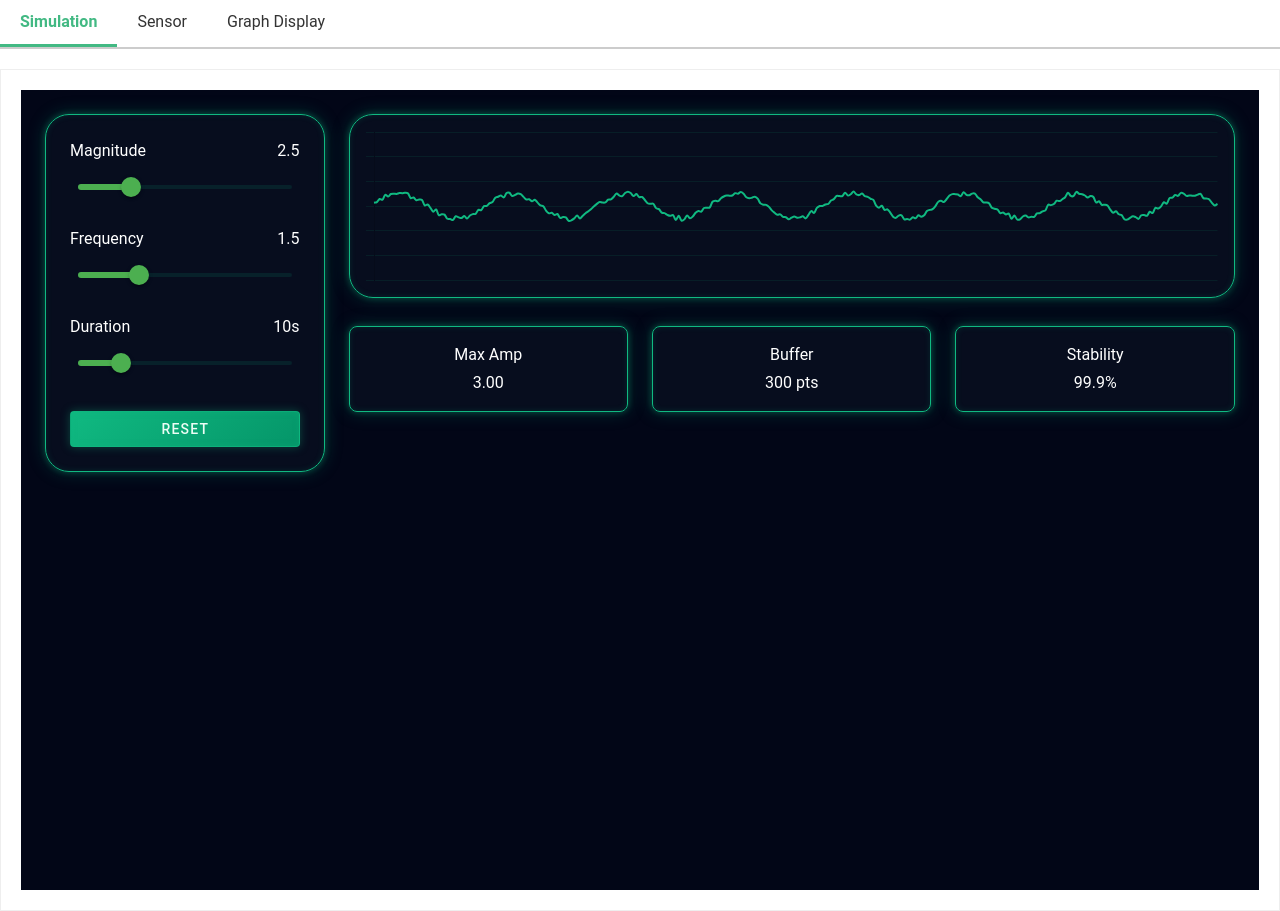
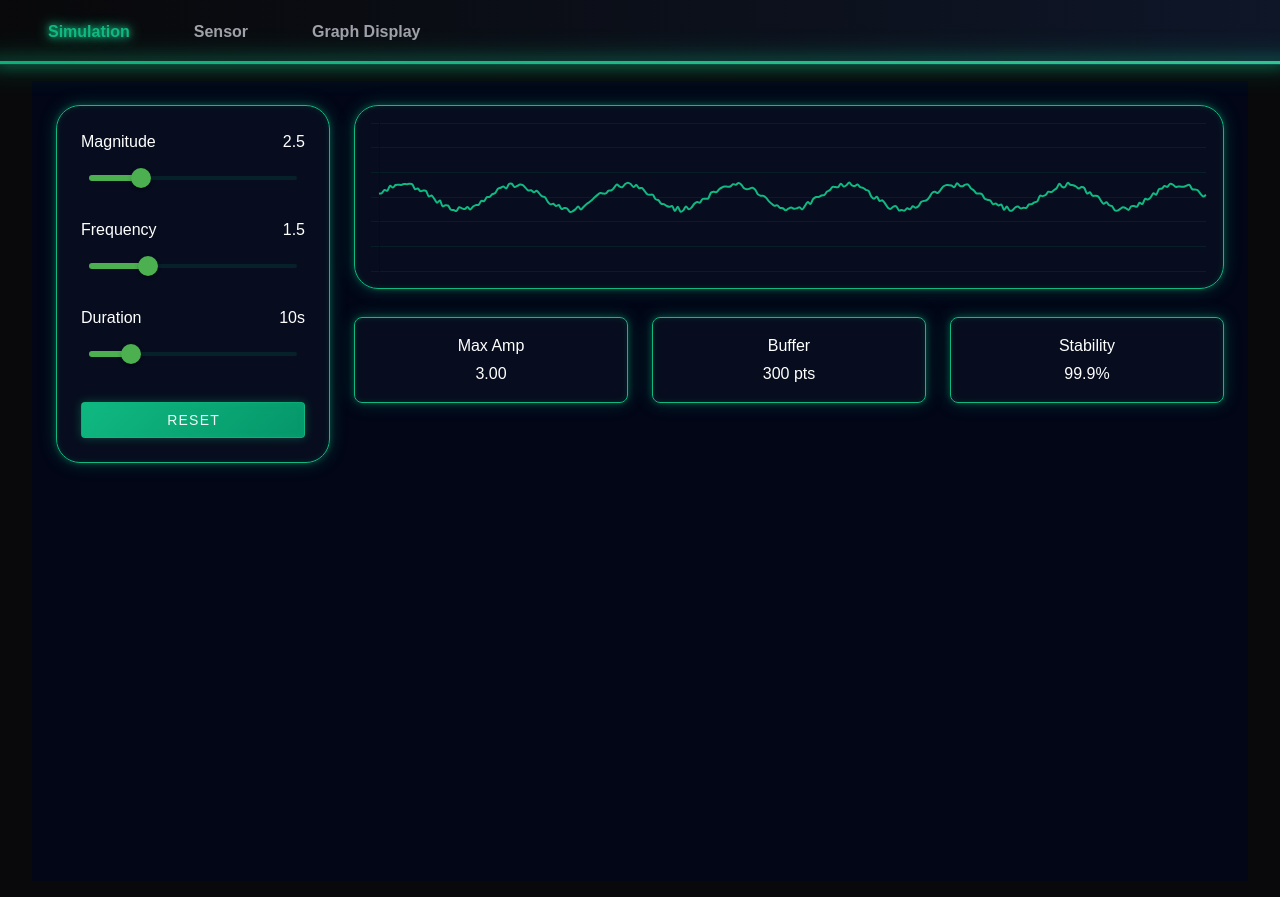
Before and after one commit to Gebre-Git/seismographic-calculator, a Vue app in the folder frontend/: page / in a window 1280 px wide. Built offline with nearby package versions, Linux system fonts and the light colour scheme.

Commit message:
Updated header modern UI

```diff
--- a/frontend/src/App.vue
+++ b/frontend/src/App.vue
@@ -1,40 +1,115 @@
 <template>
-  <div id="app">
-    <nav class="tabs">
-      <router-link to="/" class="tab-button" active-class="active">Simulation</router-link>
-      <router-link to="/sensorview" class="tab-button" active-class="active">Sensor</router-link>
-      <router-link to="/graphdisplay" class="tab-button" active-class="active">Graph Display</router-link>
+  <div id="app" class="app-container">
+    <!-- Header / Navigation -->
+    <nav class="tabs bg-slate-950 shadow-lg">
+      <router-link
+        to="/"
+        class="tab-button"
+        active-class="active"
+      >
+        Simulation
+      </router-link>
+      <router-link
+        to="/sensorview"
+        class="tab-button"
+        active-class="active"
+      >
+        Sensor
+      </router-link>
+      <router-link
+        to="/graphdisplay"
+        class="tab-button"
+        active-class="active"
+      >
+        Graph Display
+      </router-link>
+      <div class="tab-underline"></div>
     </nav>
 
+    <!-- Page Content -->
     <div class="content">
       <router-view></router-view>
     </div>
   </div>
 </template>
 
-<style>
+<style scoped>
+/* Base App Container */
+.app-container {
+  font-family: 'Poppins', sans-serif;
+  color: #f4f4f5;
+  background-color: #09090b;
+  min-height: 100vh;
+}
+
+/* Header / Tabs */
 .tabs {
   display: flex;
-  border-bottom: 2px solid #ccc;
-  margin-bottom: 20px;
+  position: relative;
+  justify-content: start;
+  gap: 2rem;
+  padding: 0.75rem 2rem;
+  border-bottom: 1px solid rgba(16, 185, 129, 0.2);
+  background: linear-gradient(90deg, rgba(9,9,11,0.95), rgba(15,23,42,0.95));
+  box-shadow: 0 2px 12px rgba(16,185,129,0.2);
+  z-index: 10;
 }
 
+/* Each Tab Button */
 .tab-button {
-  padding: 10px 20px;
+  position: relative;
   text-decoration: none;
-  color: #333;
-  cursor: pointer;
+  color: #a1a1aa;
+  font-weight: 600;
+  padding: 0.5rem 1rem;
+  border-radius: 0.5rem;
+  transition: all 0.3s ease;
 }
 
-/* This class is automatically applied when the route matches */
-.active {
-  border-bottom: 3px solid #42b983;
-  color: #42b983;
-  font-weight: bold;
+/* Hover Animation */
+.tab-button:hover {
+  color: #10b981;
+  transform: translateY(-2px) scale(1.05);
+  text-shadow: 0 0 6px #10b981, 0 0 12px #34d399;
 }
 
+/* Active Tab */
+.active {
+  color: #10b981;
+  font-weight: 700;
+  text-shadow: 0 0 6px #10b981, 0 0 14px #34d399;
+}
+
+/* Glowing underline effect for active tab */
+.tab-underline {
+  position: absolute;
+  bottom: 0;
+  left: 0;
+  width: 100%;
+  height: 3px;
+  background: linear-gradient(90deg, #10b981, #34d399);
+  box-shadow: 0 0 15px #10b981, 0 0 30px #34d399;
+  border-radius: 3px;
+  pointer-events: none;
+  animation: pulse-underline 2s infinite alternate;
+}
+
+/* Pulse animation */
+@keyframes pulse-underline {
+  0% { transform: scaleX(0.95); opacity: 0.7; }
+  100% { transform: scaleX(1.05); opacity: 1; }
+}
+
+/* Page Content */
 .content {
-  padding: 20px;
-  border: 1px solid #eee;
+  padding: 1rem 2rem;
+}
+
+/* Responsive: Stack tabs on small screens */
+@media (max-width: 768px) {
+  .tabs {
+    flex-direction: column;
+    gap: 1rem;
+  }
 }
 </style>
```
